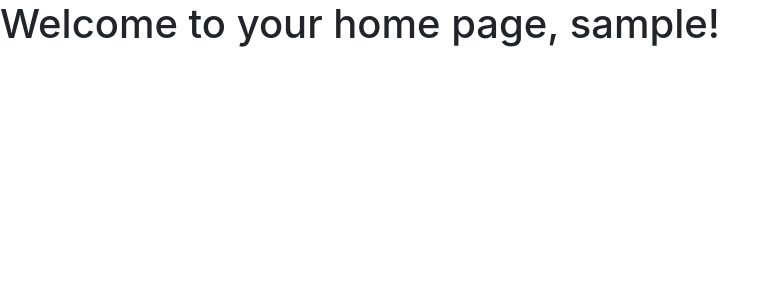
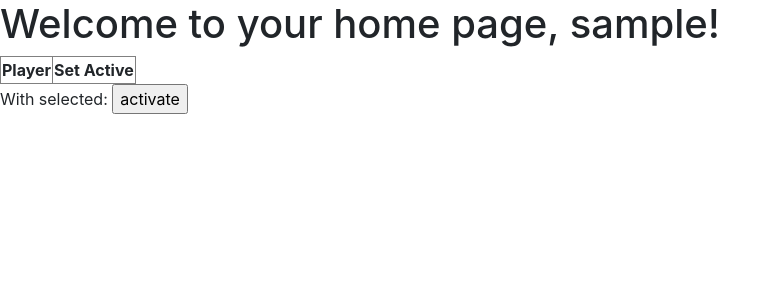
Before and after one commit to edward638/datastone, a Flask app: page /profile in a window 1280 px wide. Shown: the part 106-406 px from the top of the page, without its empty margins (0-780 px from the left). Run offline with Flask 2, Linux system fonts and the light colour scheme; the visitor is signed in with stand-in values (Sample User, id 1); data comes from the database, SQL or seed files in the repository; data that the repository does not hold is empty; some libraries are stand-ins or nearby versions.

Commit message:
set up reset draft, and set active players

```diff
--- a/app/forms.py
+++ b/app/forms.py
@@ -1,5 +1,5 @@
 from flask_wtf import FlaskForm
-from wtforms import StringField, PasswordField, BooleanField, SubmitField, SelectField
+from wtforms import StringField, PasswordField, BooleanField, SubmitField, SelectField, SelectMultipleField
 from wtforms.validators import DataRequired, Email, EqualTo, ValidationError
 from app.models import User
 
@@ -36,3 +36,6 @@
     #     user = User.query.filter_by(email=email.data).first()
     #     if user is not None:
     #         raise ValidationError('Please use a different email address.')
+
+class ResetForm(FlaskForm):
+    submit = SubmitField('Reset Season')
--- a/app/models.py
+++ b/app/models.py
@@ -1,4 +1,5 @@
 from app import db, login
+from sqlalchemy import sql, orm
 from flask_login import UserMixin
 
 # class User(db.Model):
@@ -52,6 +53,29 @@
     score_sd = db.Column(db.REAL)
     user_id = db.Column(db.Integer)
     active = db.Column(db.Integer)
+    @staticmethod
+    def setActive(player_id, active_value):
+        try:
+            db.session.execute('UPDATE player_status SET active = :active_value'
+                               ' WHERE player_id = :player_id',
+                               dict(player_id=player_id, active_value=active_value))
+            db.session.commit()
+
+        except Exception as e:
+            print("update failed")
+            db.session.rollback()
+            raise e
+
+    @staticmethod
+    def reset():
+        try:
+            db.session.execute('UPDATE player_status SET user_id = -1, active = 0')
+            db.session.commit()
+
+        except Exception as e:
+            print("reset failed")
+            db.session.rollback()
+            raise e
 
     def __repr__(self):
         return '<PlayerStatus {}>'.format(self.name)
@@ -69,8 +93,117 @@
     callahans = db.Column(db.Integer)
     score = db.Column(db.REAL)
 
+    @staticmethod
+    def populate(week):
+        try:
+            # print("hi")
+            db.session.execute('WITH IND(i) AS (SELECT * FROM generate_series(0, (SELECT COUNT(*) FROM player_status) - 1, 1))'
+		'INSERT INTO player_weekly_stats SELECT '
+			'i,'
+			 ':week,'
+			 '(SELECT (ROUND(goals_avg+goals_sd*(SQRT(-2*LN(RANDOM()))*COS(2*PI()*RANDOM())))) FROM player_data WHERE id = i),'
+			 '(SELECT (ROUND(assists_avg+assists_sd*(SQRT(-2*LN(RANDOM()))*COS(2*PI()*RANDOM())))) FROM player_data WHERE id = i),'
+			 '(SELECT (ROUND(blocks_avg+blocks_sd*(SQRT(-2*LN(RANDOM()))*COS(2*PI()*RANDOM())))) FROM player_data WHERE id = i),'
+			 '(SELECT (ROUND(catches_avg+catches_sd*(SQRT(-2*LN(RANDOM()))*COS(2*PI()*RANDOM())))) FROM player_data WHERE id = i),'
+			 '(SELECT (ROUND(completions_avg+completions_sd*(SQRT(-2*LN(RANDOM()))*COS(2*PI()*RANDOM())))) FROM player_data WHERE id = i),'
+			 '(SELECT (ROUND(throwaways_avg+throwaways_sd*(SQRT(-2*LN(RANDOM()))*COS(2*PI()*RANDOM())))) FROM player_data WHERE id = i),'
+			 '(SELECT (ROUND(drops_avg+drops_sd*(SQRT(-2*LN(RANDOM()))*COS(2*PI()*RANDOM())))) FROM player_data WHERE id = i),'
+			 '(SELECT (ROUND(callahans_avg+callahans_sd*(SQRT(-2*LN(RANDOM()))*COS(2*PI()*RANDOM())))) FROM player_data WHERE id = i),'
+			 '0'
+' FROM IND', dict(week=week))
+            db.session.commit()
+
+        except Exception as e:
+            print("populate failed")
+            db.session.rollback()
+            raise e
+
+    @staticmethod
+    def remove_negatives():
+        try:
+            db.session.execute('UPDATE player_weekly_stats SET goals = 0 WHERE goals < 0')
+
+            UPDATE
+            player_weekly_stats
+            SET
+            assists = 0
+            WHERE
+            assists < 0;
+
+            UPDATE
+            player_weekly_stats
+            SET
+            blocks = 0
+            WHERE
+            blocks < 0;
+
+            UPDATE
+            player_weekly_stats
+            SET
+            catches = 0
+            WHERE
+            catches < 0;
+
+            UPDATE
+            player_weekly_stats
+            SET
+            completions = 0
+            WHERE
+            completions < 0;
+
+            UPDATE
+            player_weekly_stats
+            SET
+            drops = 0
+            WHERE
+            drops < 0;
+
+            UPDATE
+            player_weekly_stats
+            SET
+            throwaways = 0
+            WHERE
+            throwaways < 0;
+
+            UPDATE
+            player_weekly_stats
+            SET
+            callahans = 0
+            WHERE
+            callahans < 0;
+
+
+            db.session.commit()
+
+        except Exception as e:
+            print("remove negatives failed")
+            db.session.rollback()
+            raise e
+
+    @staticmethod
+    def reset():
+        try:
+            db.session.execute('DELETE FROM player_weekly_stats')
+            db.session.commit()
+
+        except Exception as e:
+            print("reset failed")
+            db.session.rollback()
+            raise e
+
 class Settings(db.Model):
     active = db.Column(db.Integer, primary_key=True)
+
+    @staticmethod
+    def reset():
+        try:
+            db.session.execute('UPDATE settings SET active = 0')
+            db.session.commit()
+
+        except Exception as e:
+            print("reset failed")
+            db.session.rollback()
+            raise e
 
     def __repr__(self):
         return '<Settings {}>'.format(self.week_number)
--- a/app/routes.py
+++ b/app/routes.py
@@ -1,8 +1,8 @@
 from app import app, db
 
-from app.models import PlayerStatus, User, Settings
-from app.forms import LoginForm, DraftForm, RegistrationForm, StartDraftForm
-from flask import render_template, flash, redirect, url_for
+from app.models import PlayerStatus, User, Settings, PlayerWeeklyStats
+from app.forms import LoginForm, DraftForm, RegistrationForm, StartDraftForm, ResetForm
+from flask import render_template, flash, redirect, url_for, request
 from flask_login import current_user, login_user, logout_user
 
 # app.secret_key = 'datastone bois'
@@ -49,9 +49,30 @@
         return redirect('/login')
     return render_template('register.html', title='Register', form=form)
 
-@app.route('/profile')
+@app.route('/profile', methods=['GET','POST'])
 def user_welcome():
-    return render_template("user.html")
+    if current_user.is_authenticated:
+        error = ""
+        players = PlayerStatus.query.all()
+        player_list = [[i.player_id, i.name, i.active] for i in players if i.user_id == current_user.id]
+
+        if request.method == 'POST':
+            values = request.form.getlist("active")
+            if len(values) > 7:
+                error = "You can only select up to 7 players."
+                return render_template("user.html", player_list=player_list, error=error)
+            for player in player_list:
+                PlayerStatus.setActive(int(player[0]), 0)
+            for i in values:
+                PlayerStatus.setActive(int(i), 1)
+
+            players = PlayerStatus.query.all()
+            player_list = [[i.player_id, i.name, i.active] for i in players if i.user_id == current_user.id]
+
+        return render_template("user.html", player_list=player_list, error=error)
+    else:
+        return render_template("user_default.html")
+
 
 @app.route('/standings')
 def standings():
@@ -61,6 +82,7 @@
 def draft():
     start = StartDraftForm()
     form = DraftForm()
+    reset = ResetForm()
     players = PlayerStatus.query.all()
     users = User.query.all()
     settings = Settings.query.all()
@@ -73,11 +95,20 @@
     # print(form.validate_on_submit())
     # print("start, form\n")
 
+
+    if reset.validate_on_submit() and is_active == 1:
+        PlayerStatus.reset()
+        Settings.reset()
+        PlayerWeeklyStats.reset()
+        return redirect('/draft')
+
     if start.validate_on_submit() and is_active != 1:
         print("start validated")
         settings_update = Settings.query.first()
         settings_update.active = 1
         db.session.commit()
+        for i in range(1, 17):
+            PlayerWeeklyStats.populate(i)
 
         return redirect('/draft')
 
@@ -95,8 +126,7 @@
         for player in PlayerStatus.query.filter_by(user_id=x.id):
             draftees[x.username].append(player.name)
 
-
-    return render_template("draft.html", start=start, form=form, is_active=is_active, draftees=draftees)
+    return render_template("draft.html", start=start, form=form, is_active=is_active, draftees=draftees, reset=reset)
 
 @app.route('/draft/start')
 def draft_start():
--- a/app/templates/header.html
+++ b/app/templates/header.html
@@ -4,8 +4,13 @@
     <meta charset="UTF-8">
     <title>Title</title>
     <link rel="stylesheet" href="https://maxcdn.bootstrapcdn.com/bootstrap/4.0.0/css/bootstrap.min.css" integrity="sha384-Gn5384xqQ1aoWXA+058RXPxPg6fy4IWvTNh0E263XmFcJlSAwiGgFAW/dAiS6JXm" crossorigin="anonymous">
+    <script src="https://code.jquery.com/jquery-3.2.1.slim.min.js" integrity="sha384-KJ3o2DKtIkvYIK3UENzmM7KCkRr/rE9/Qpg6aAZGJwFDMVNA/GpGFF93hXpG5KkN" crossorigin="anonymous"></script>
+<script src="https://cdnjs.cloudflare.com/ajax/libs/popper.js/1.12.9/umd/popper.min.js" integrity="sha384-ApNbgh9B+Y1QKtv3Rn7W3mgPxhU9K/ScQsAP7hUibX39j7fakFPskvXusvfa0b4Q" crossorigin="anonymous"></script>
+<script src="https://maxcdn.bootstrapcdn.com/bootstrap/4.0.0/js/bootstrap.min.js" integrity="sha384-JZR6Spejh4U02d8jOt6vLEHfe/JQGiRRSQQxSfFWpi1MquVdAyjUar5+76PVCmYl" crossorigin="anonymous"></script>
+
 </head>
 <body>
+
 <nav class="navbar navbar-expand-lg navbar-light bg-light">
 
     <a class="navbar-brand" href="#">
@@ -39,25 +44,9 @@
 
 
         </ul>
-{#>>>>>>> 65f7a57bb507673ab8caba13f6eb3cecf09be1ff#}
-{##}
-{#<nav class="navbar navbar-expand-lg navbar-light bg-light">#}
-{#  <a class="navbar-brand" href="#">#}
-{#        <img src="../../static/img/logo.jpg" width="160" height="80" alt="">#}
-{#  </a>#}
-{#  <button class="navbar-toggler" type="button" data-toggle="collapse" data-target="#navbarNavAltMarkup" aria-controls="navbarNavAltMarkup" aria-expanded="false" aria-label="Toggle navigation">#}
-{#    <span class="navbar-toggler-icon"></span>#}
-{#  </button>#}
-{#  <div class="collapse navbar-collapse" id="navbarNavAltMarkup">#}
-{#    <div class="navbar-nav">#}
-{#      <a class="nav-item nav-link" href="/">Home</a>#}
-{#      <a class="nav-item nav-link" href="/profile/sample">My Profile</a>#}
-{#      <a class="nav-item nav-link" href="/draft">Draft</a>#}
-{#      <a class="nav-item nav-link" href="/standings">Standings</a>#}
-{#      <a class="nav-item nav-link" href="/login">Login</a>#}
-{#    </div>#}
-{#  </div>#}
+    </div>
 </nav>
+
 
 </body>
 </html>
--- a/app/templates/user.html
+++ b/app/templates/user.html
@@ -8,5 +8,29 @@
 
 {% include "header.html" %}
     <h1>Welcome to your home page, {{ current_user.username }}!</h1>
+
+<h1>{{ error }}</h1>
+
+<form action="" method=post>
+    <table border="1">
+        <tr>
+            <th>Player</th>
+            <th>Set Active</th>
+        </tr>
+        {% for player in player_list %}
+            <tr>
+                <td>{{ player[1] }}</td>
+                <td><input type=checkbox name=active value="{{ player[0] }}"
+                    {% if player[2] == 1 %}
+                        checked
+                    {% endif %}
+                ></td>
+            </tr>
+        {% endfor %}
+    </table>
+    With selected:
+    <input type=submit value=activate>
+</form>
+
 </body>
 </html>
```
Also changed, not shown: app/templates/draft.html (+16 -5 lines), app/templates/user_default.html (added, +13 -0 lines).
